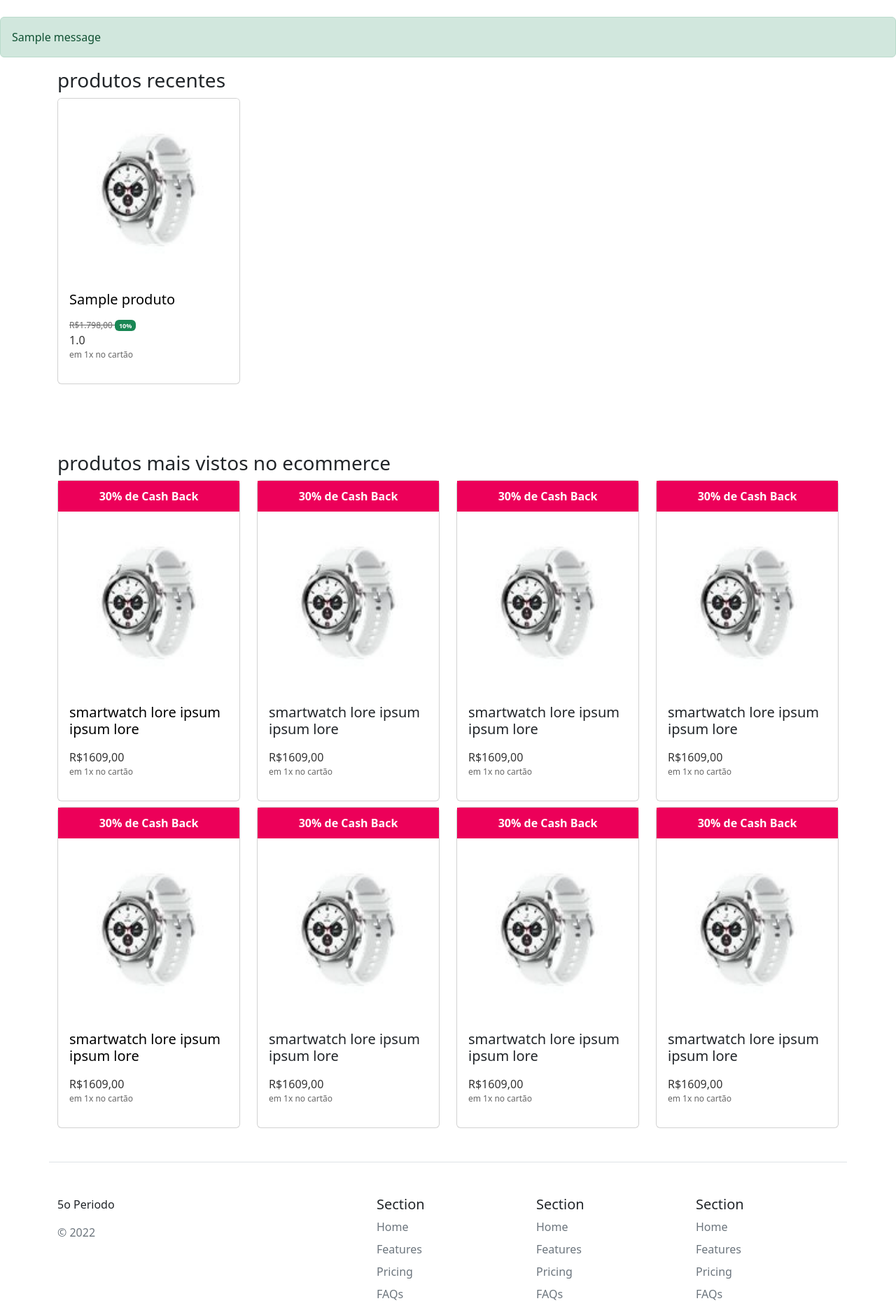
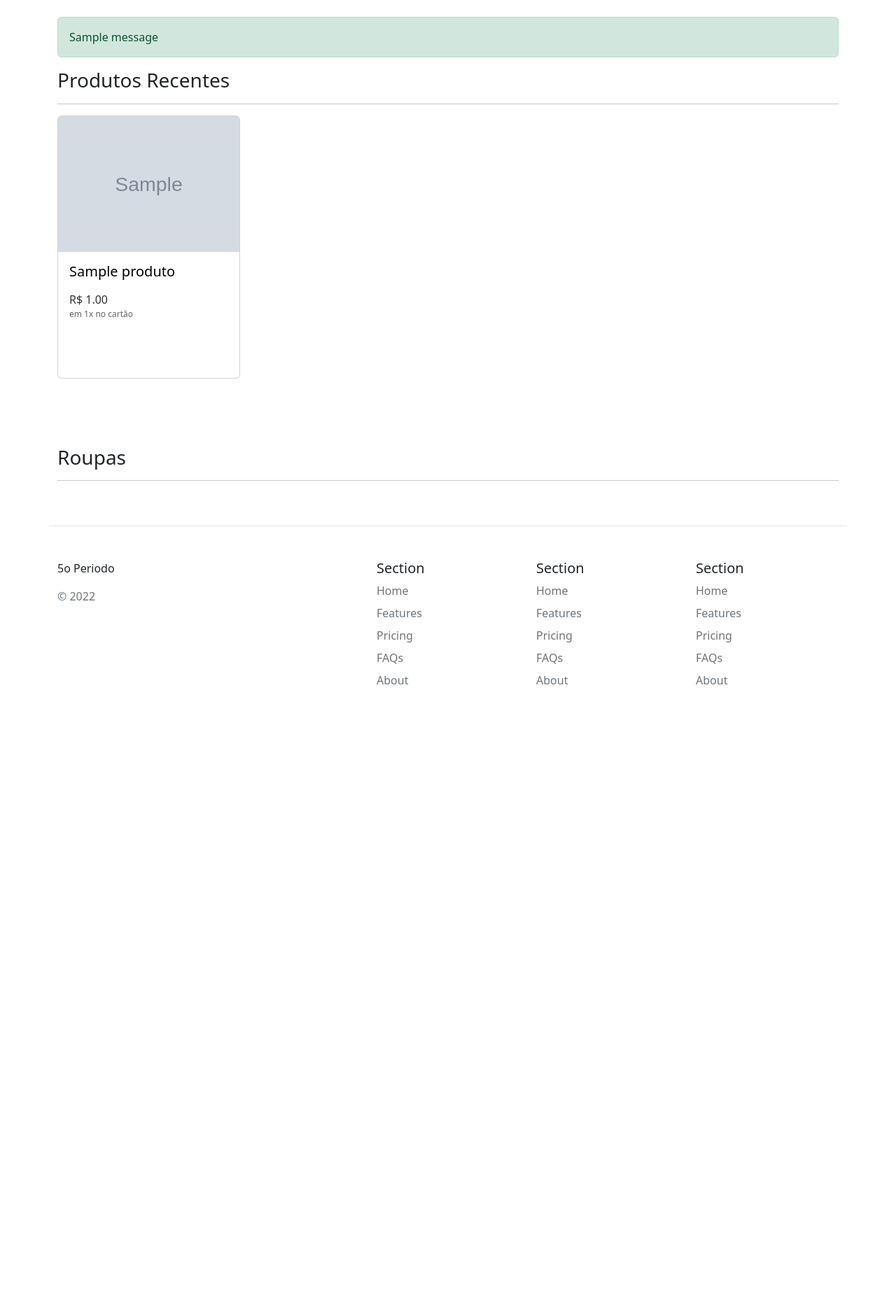
Before and after one commit to own4rd/ecommerce-traning, a Django app: page /produtos/ in a window 1280 px wide. Shown: the part 185-2044 px from the top of the page at 70% size. After the commit the page ends 1163 px from the top, so only its background shows below. Run offline with Django 3.2, Linux system fonts and the light colour scheme; tables that the repository leaves empty hold one stand-in row (values such as "Sample post"); grey boxes marked "Sample" are stand-in pictures; one stand-in notice (Sample message) is shown.

Commit message:
Adding new features

```diff
--- a/ecommerce/core/settings.py
+++ b/ecommerce/core/settings.py
@@ -140,3 +140,7 @@
 from django.contrib.messages import constants as messages
 MESSAGE_TAGS = {
 }
+
+
+MEDIA_URL = '/media/'
+MEDIA_ROOT = os.path.join(BASE_DIR, 'media')
--- a/ecommerce/core/urls.py
+++ b/ecommerce/core/urls.py
@@ -1,6 +1,8 @@
 from django.contrib import admin
 from django.urls import path, include
 from django.shortcuts import redirect
+from django.conf import settings
+from django.conf.urls.static import static
 
 urlpatterns = [
     path('', lambda req: redirect('/produtos/'), name="home"),
@@ -8,3 +10,7 @@
     path('produtos/', include('produtos.urls')),
     path('clientes/', include('clientes.urls'))
 ]
+
+# if settings.DEBUG:
+urlpatterns += static(settings.MEDIA_URL,
+                    document_root=settings.MEDIA_ROOT)
--- a/ecommerce/produtos/models/produto.py
+++ b/ecommerce/produtos/models/produto.py
@@ -4,9 +4,15 @@
 
 class Produto(models.Model):
     nome = models.CharField(max_length=250)
-    preco = models.FloatField()
+    preco = models.DecimalField(max_digits=10 ,decimal_places=2)
+    imagem = models.ImageField(upload_to='produtos/')
     categoria = models.ForeignKey(Categoria, on_delete=models.PROTECT)
     criado_em = models.DateTimeField(auto_now_add=True)
+    discount = models.DecimalField(max_digits=5, decimal_places=2, default=0)
 
     def __str__(self) -> str:
         return self.nome
+
+    def discounted_price(self):
+        discounted = self.preco - (self.preco * (self.discount / 100))
+        return round(discounted, 2)
--- a/ecommerce/produtos/templates/listar_produtos.html
+++ b/ecommerce/produtos/templates/listar_produtos.html
@@ -2,29 +2,32 @@
 {% load static %}
 {% block content %}
 
-    {% for message in messages %}
-        <div class="alert alert-{{message.tags}}" role="alert">
-            {{message}}
-      </div>
-    {% endfor %}
-
     <!-- + VISTOS -->
     <div id="produtos-destaque" class="container pb-5">
-        <h3>produtos recentes</h3>
+
+        {% for message in messages %}
+            <div class="alert alert-{{message.tags}}" role="alert">
+                {{message}}
+            </div>
+        {% endfor %}
+        <h3>Produtos Recentes</h3>
+        <hr>
         <div class="row">
-            {% for produto in produtos %}
+            {% for produto in produtos_recentes %}
             <div class="col-md-3">
                 <a href="#">
                     <div class="card">
-                        <img src="{% static 'img/img.jpg' %}" class="card-img-top" alt="...">
-                        <div class="card-body">
+                        <img src="{{ produto.imagem.url }}" class="card-img-top" alt="...">
+                        <div class="card-body" style="min-height: 180px">
                             <h5 class="card-title">{{produto}}</h5>
                             <p class="card-text">
+                            {% if produto.discount != 0 %}
                             <p class="old-price">
-                                R$1.798,00
-                                <span class="badge text-bg-success">10%</span>
+                                R${{ produto.preco }}
+                                <span class="badge text-bg-success">{{produto.discount}}%</span>
                             </p>
-                            <p class="new-price">{{produto.preco}}</p>
+                            {% endif %}
+                            <p class="new-price">R$ {{produto.discounted_price}}</p>
                             <p class="info-price">em 1x no cartão</p>
                             </p>
                         </div>
@@ -40,134 +43,28 @@
     <!-- OFERTA -->
 
     <div id="produtos-promocoes" class="container pt-5">
-        <h3>produtos mais vistos no ecommerce</h3>
+        <h3>Roupas</h3>
+        <hr>
         <div class="row">
+            {% for roupa in roupas %}
             <div class="col-md-3">
                 <a href="#">
                     <div class="card">
                         <div class="cashback d-flex">
                             30% de Cash Back
                         </div>
-                        <img src="{% static 'img/img.jpg' %}" class="card-img-top" alt="...">
+                        <img src="{{ roupa.imagem.url }}" class="card-img-top" alt="...">
                         <div class="card-body">
-                            <h5 class="card-title">smartwatch lore ipsum ipsum lore</h5>
+                            <h5 class="card-title">{{ roupa.nome }}</h5>
                             <p class="card-text">
-                            <p class="new-price">R$1609,00</p>
-                            <p class="info-price">em 1x no cartão</p>
+                            <p class="new-price">R$ {{ roupa.discounted_price }}</p>
+                            <p class="info-price">em 12x no cartão</p>
                             </p>
                         </div>
                     </div>
                 </a>
             </div>
-            <div class="col-md-3">
-                <div class="card">
-                    <div class="cashback d-flex">
-                        30% de Cash Back
-                    </div>
-                    <img src="{% static 'img/img.jpg' %}" class="card-img-top" alt="...">
-                    <div class="card-body">
-                        <h5 class="card-title">smartwatch lore ipsum ipsum lore</h5>
-                        <p class="card-text">
-                        <p class="new-price">R$1609,00</p>
-                        <p class="info-price">em 1x no cartão</p>
-                        </p>
-                    </div>
-                </div>
-            </div>
-            <div class="col-md-3">
-                <div class="card">
-                    <div class="cashback d-flex">
-                        30% de Cash Back
-                    </div>
-                    <img src="{% static 'img/img.jpg' %}" class="card-img-top" alt="...">
-                    <div class="card-body">
-                        <h5 class="card-title">smartwatch lore ipsum ipsum lore</h5>
-                        <p class="card-text">
-                        <p class="new-price">R$1609,00</p>
-                        <p class="info-price">em 1x no cartão</p>
-                        </p>
-                    </div>
-                </div>
-            </div>
-            <div class="col-md-3">
-                <div class="card">
-                    <div class="cashback d-flex">
-                        30% de Cash Back
-                    </div>
-                    <img src="{% static 'img/img.jpg' %}" class="card-img-top" alt="...">
-                    <div class="card-body">
-                        <h5 class="card-title">smartwatch lore ipsum ipsum lore</h5>
-                        <p class="card-text">
-                        <p class="new-price">R$1609,00</p>
-                        <p class="info-price">em 1x no cartão</p>
-                        </p>
-                    </div>
-                </div>
-            </div>
-        </div>
-        <div class="row mt-2">
-            <div class="col-md-3">
-                <a href="#">
-                    <div class="card">
-                        <div class="cashback d-flex">
-                            30% de Cash Back
-                        </div>
-                        <img src="{% static 'img/img.jpg' %}" class="card-img-top" alt="...">
-                        <div class="card-body">
-                            <h5 class="card-title">smartwatch lore ipsum ipsum lore</h5>
-                            <p class="card-text">
-                            <p class="new-price">R$1609,00</p>
-                            <p class="info-price">em 1x no cartão</p>
-                            </p>
-                        </div>
-                    </div>
-                </a>
-            </div>
-            <div class="col-md-3">
-                <div class="card">
-                    <div class="cashback d-flex">
-                        30% de Cash Back
-                    </div>
-                    <img src="{% static 'img/img.jpg' %}" class="card-img-top" alt="...">
-                    <div class="card-body">
-                        <h5 class="card-title">smartwatch lore ipsum ipsum lore</h5>
-                        <p class="card-text">
-                        <p class="new-price">R$1609,00</p>
-                        <p class="info-price">em 1x no cartão</p>
-                        </p>
-                    </div>
-                </div>
-            </div>
-            <div class="col-md-3">
-                <div class="card">
-                    <div class="cashback d-flex">
-                        30% de Cash Back
-                    </div>
-                    <img src="{% static 'img/img.jpg' %}" class="card-img-top" alt="...">
-                    <div class="card-body">
-                        <h5 class="card-title">smartwatch lore ipsum ipsum lore</h5>
-                        <p class="card-text">
-                        <p class="new-price">R$1609,00</p>
-                        <p class="info-price">em 1x no cartão</p>
-                        </p>
-                    </div>
-                </div>
-            </div>
-            <div class="col-md-3">
-                <div class="card">
-                    <div class="cashback d-flex">
-                        30% de Cash Back
-                    </div>
-                    <img src="{% static 'img/img.jpg' %}" class="card-img-top" alt="...">
-                    <div class="card-body">
-                        <h5 class="card-title">smartwatch lore ipsum ipsum lore</h5>
-                        <p class="card-text">
-                        <p class="new-price">R$1609,00</p>
-                        <p class="info-price">em 1x no cartão</p>
-                        </p>
-                    </div>
-                </div>
-            </div>
+            {% endfor %}
         </div>
     </div>
     <!-- /OFERTA -->
--- a/ecommerce/produtos/views/produtos_view.py
+++ b/ecommerce/produtos/views/produtos_view.py
@@ -5,5 +5,8 @@
 from produtos.models.produto import Produto
 
 def listar_produtos(request):
-    produtos = Produto.objects.all().order_by('-criado_em')[:4]
-    return render(request, 'listar_produtos.html', {'produtos': produtos})
+    produtos_recentes = Produto.objects.all().order_by('-criado_em')[:4]
+    roupas = Produto.objects.filter(categoria__nome='Roupa')
+    return render(request, 'listar_produtos.html',
+                  {'produtos_recentes': produtos_recentes,
+                   'roupas': roupas})
--- /dev/null
+++ b/ecommerce/requirements.txt
@@ -0,0 +1,5 @@
+asgiref==3.7.2
+Django==4.2.5
+Pillow==10.0.1
+sqlparse==0.4.4
+typing_extensions==4.8.0
--- a/ecommerce/templates/base.html
+++ b/ecommerce/templates/base.html
@@ -8,7 +8,7 @@
     <meta name="viewport" content="width=device-width, initial-scale=1.0">
     <link rel="stylesheet" href="https://cdn.jsdelivr.net/npm/bootstrap@5.2.1/dist/css/bootstrap.min.css">
     <link rel="stylesheet" href="{% static 'css/style.css'%} ">
-    <title>Loja</title>
+    <title>Loja - {% block title %}{% endblock %}</title>
 </head>
 
 <body>
@@ -27,6 +27,12 @@
                     </form>
                 </div>
                 <ul class="nav col-12 col-md-auto mb-2 justify-content-center mb-md-0">
+                    {% if user.is_authenticated %}
+                        <p>
+                            Olá {{ user.email }}
+                            <a href="{% url 'clientes:logout' %}">Sair</a>
+                        </p>
+                    {% else %}
                     <li>
                         <a class="dropdown-toggle" type="button" data-bs-toggle="dropdown" aria-expanded="false">
                             Olá, faça seu login <br>
@@ -37,6 +43,7 @@
                             <li><a class="dropdown-item" href="{% url 'clientes:criar_cliente' %}">Criar Conta</a></li>
                         </ul>
                     </li>
+                    {% endif %}
                 </ul>
                 <nav class="navbar navbar-expand-lg">
                     <div class="collapse navbar-collapse" id="navbarSupportedContent">
```
Also changed, not shown: ecommerce/clientes/templates/criar_cliente.html (+8 -7 lines), ecommerce/clientes/templates/login.html (+7 -1 lines), ecommerce/clientes/views/clientes_view.py (+28 -2 lines), ecommerce/produtos/migrations/0002_produto_imagem.py (added), ecommerce/produtos/migrations/0003_produto_discount_alter_produto_preco.py (added).
